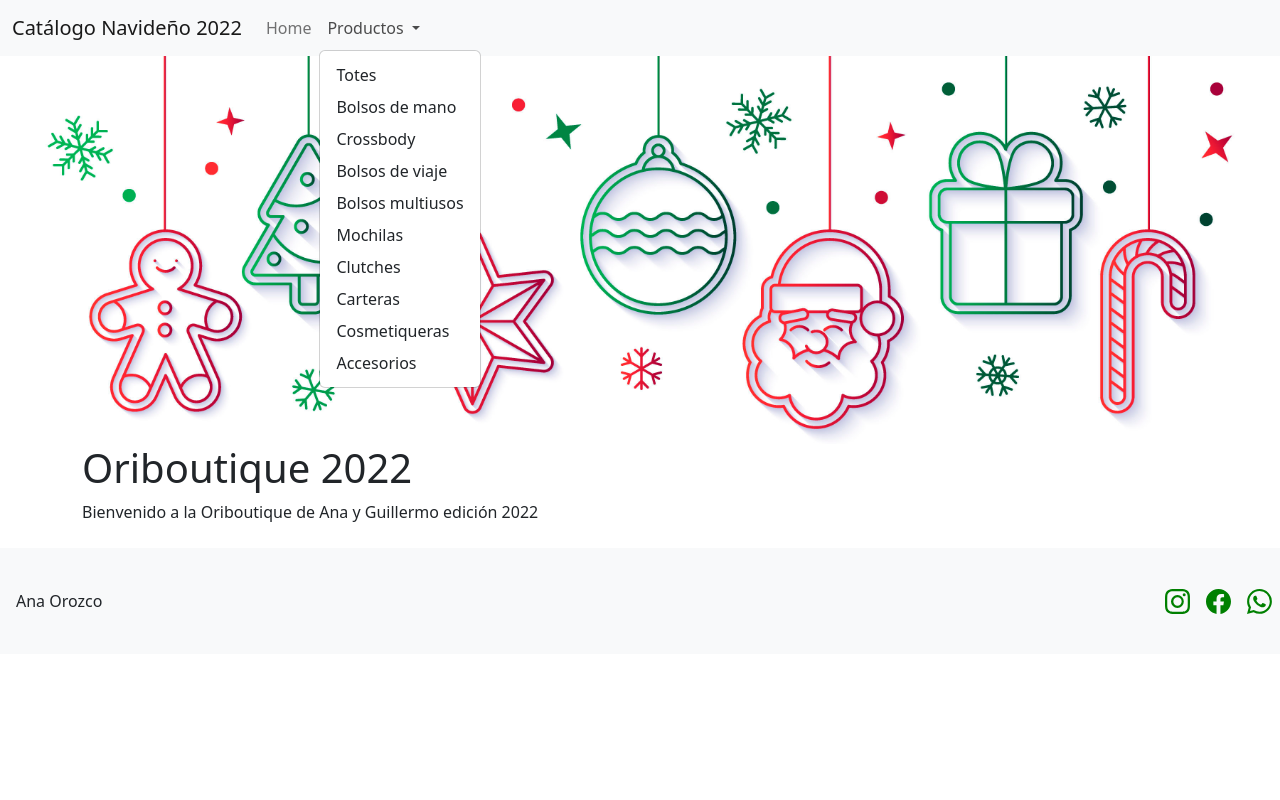
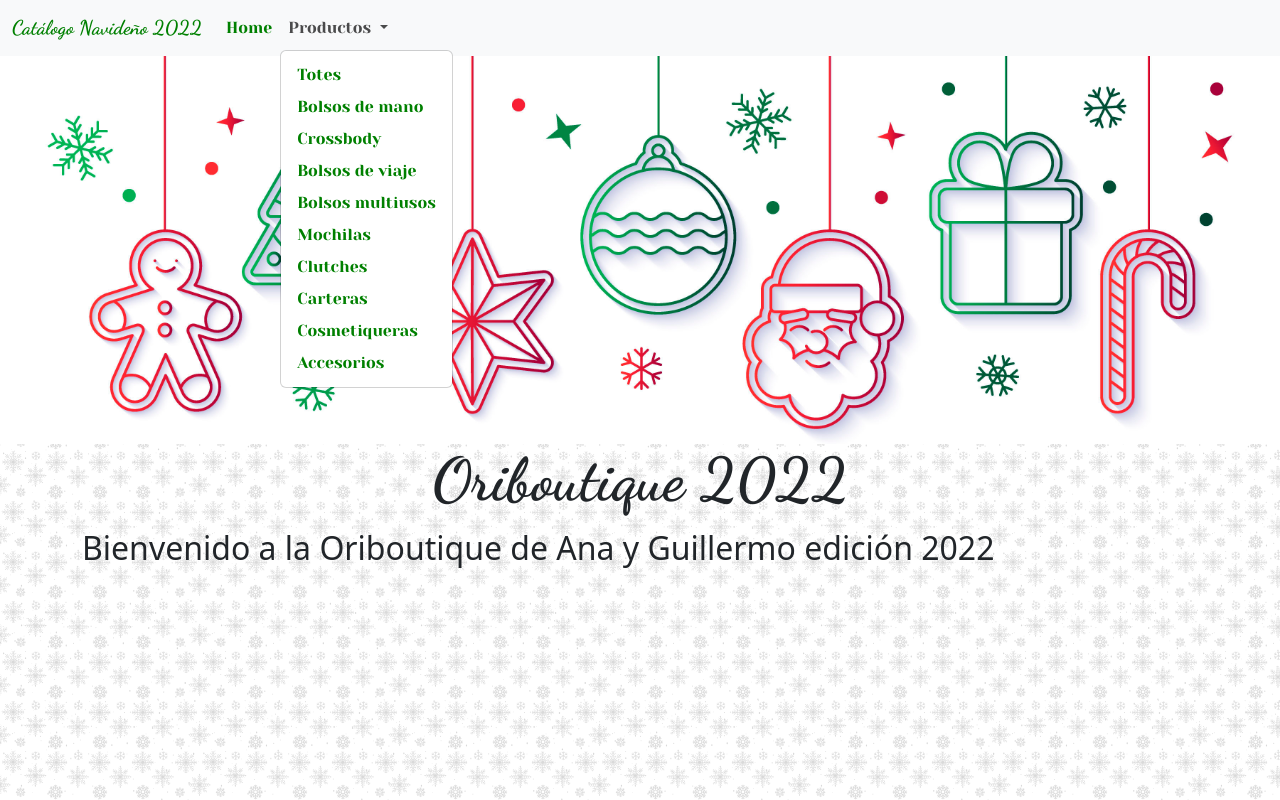
Before and after one commit to anafzo/CatalogoNavidad, a plain HTML site: page index.html in a window 1280 px wide. Both pictures are taken after a click on the button "Productos". Shown: the top 800 px of the page. Drawn offline with nearby package versions, Linux system fonts and the light colour scheme; no server answers.

Commit message:
corrección links de redirección

```diff
--- a/index.html
+++ b/index.html
@@ -10,13 +10,13 @@
     <link href="https://fonts.googleapis.com/css2?family=Dancing+Script:wght@700&family=Yeseva+One&display=swap"
         rel="stylesheet">
     <link rel="shortcut icon" href="./assets/corona-de-navidad.png">
-    <link rel="stylesheet" href="/estilos.css">
+    <link rel="stylesheet" href="/styles.css">
     <title>Catálogo Navideño Oriflame</title>
 </head>
 
 <body class="d-flex flex-column">
     <!-- INICIO NAVBAR -->
-    <nav class="navbar navbar-expand-lg bg-light">
+    <nav class="navbar navbar-expand-md bg-light">
         <div class="container-fluid">
             <a class="navbar-brand" href="/index.html" id="titulo-navbar">Catálogo Navideño
                 2022</a>
@@ -36,16 +36,16 @@
                             Productos
                         </a>
                         <ul class="dropdown-menu">
-                            <li><a class="dropdown-item" href="/HTML/productos.html">Totes</a></li>
-                            <li><a class="dropdown-item" href="/HTML/productos.html">Bolsos de mano</a></li>
-                            <li><a class="dropdown-item" href="/HTML/productos.html">Crossbody</a></li>
-                            <li><a class="dropdown-item" href="/HTML/productos.html">Bolsos de viaje</a></li>
-                            <li><a class="dropdown-item" href="/HTML/productos.html">Bolsos multiusos</a></li>
-                            <li><a class="dropdown-item" href="/HTML/productos.html">Mochilas</a></li>
-                            <li><a class="dropdown-item" href="/HTML/productos.html">Clutches</a></li>
-                            <li><a class="dropdown-item" href="/HTML/productos.html">Carteras</a></li>
-                            <li><a class="dropdown-item" href="/HTML/productos.html">Cosmetiqueras</a></li>
-                            <li><a class="dropdown-item" href="/HTML/productos.html">Accesorios</a></li>
+                            <li><a class="dropdown-item" href="/HTML/products.html">Totes</a></li>
+                            <li><a class="dropdown-item" href="/HTML/products.html">Bolsos de mano</a></li>
+                            <li><a class="dropdown-item" href="/HTML/products.html">Crossbody</a></li>
+                            <li><a class="dropdown-item" href="/HTML/products.html">Bolsos de viaje</a></li>
+                            <li><a class="dropdown-item" href="/HTML/products.html">Bolsos multiusos</a></li>
+                            <li><a class="dropdown-item" href="/HTML/products.html">Mochilas</a></li>
+                            <li><a class="dropdown-item" href="/HTML/products.html">Clutches</a></li>
+                            <li><a class="dropdown-item" href="/HTML/products.html">Carteras</a></li>
+                            <li><a class="dropdown-item" href="/HTML/products.html">Cosmetiqueras</a></li>
+                            <li><a class="dropdown-item" href="/HTML/products.html">Accesorios</a></li>
                         </ul>
                     </li>
                 </ul>
```
